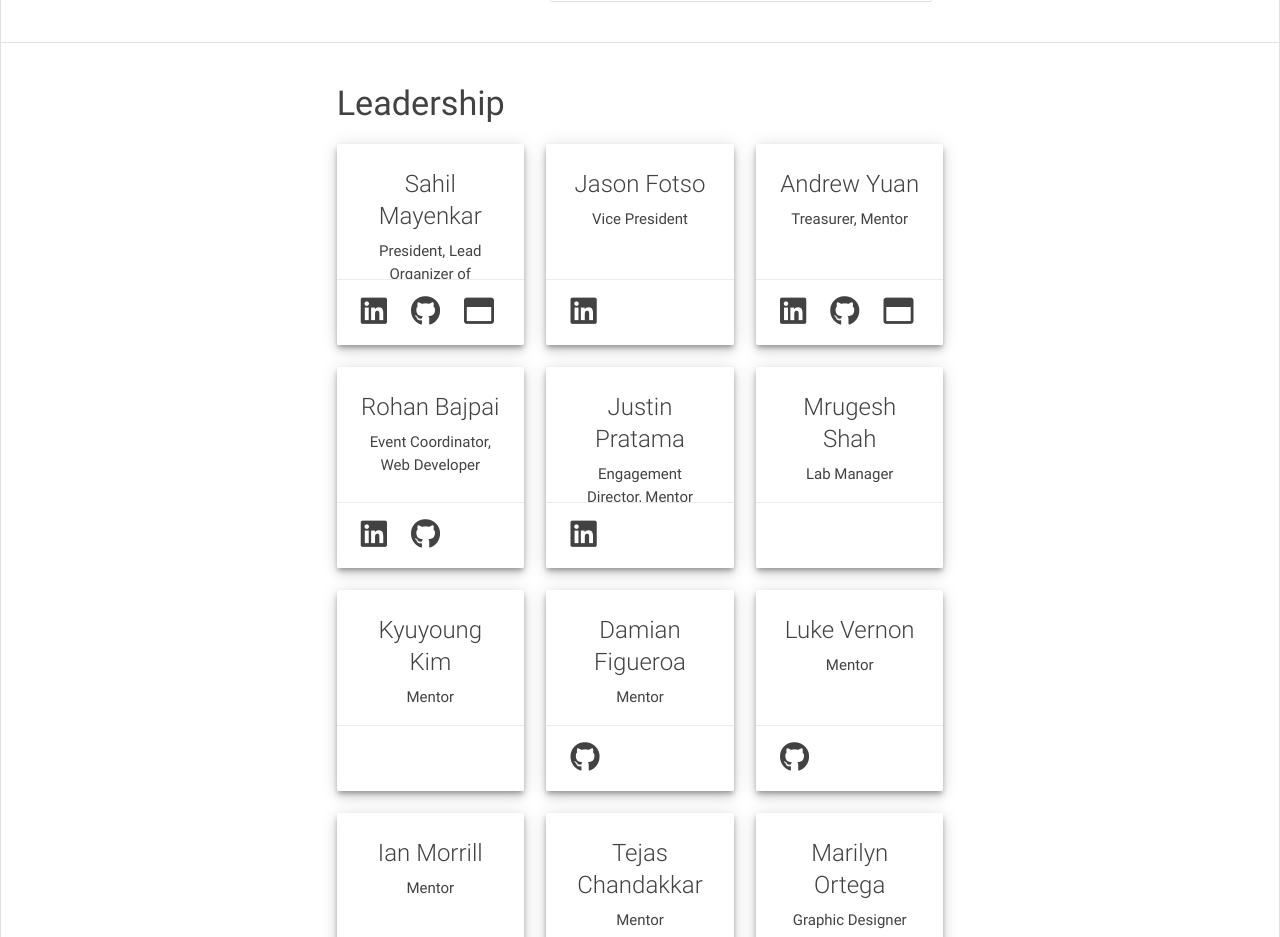
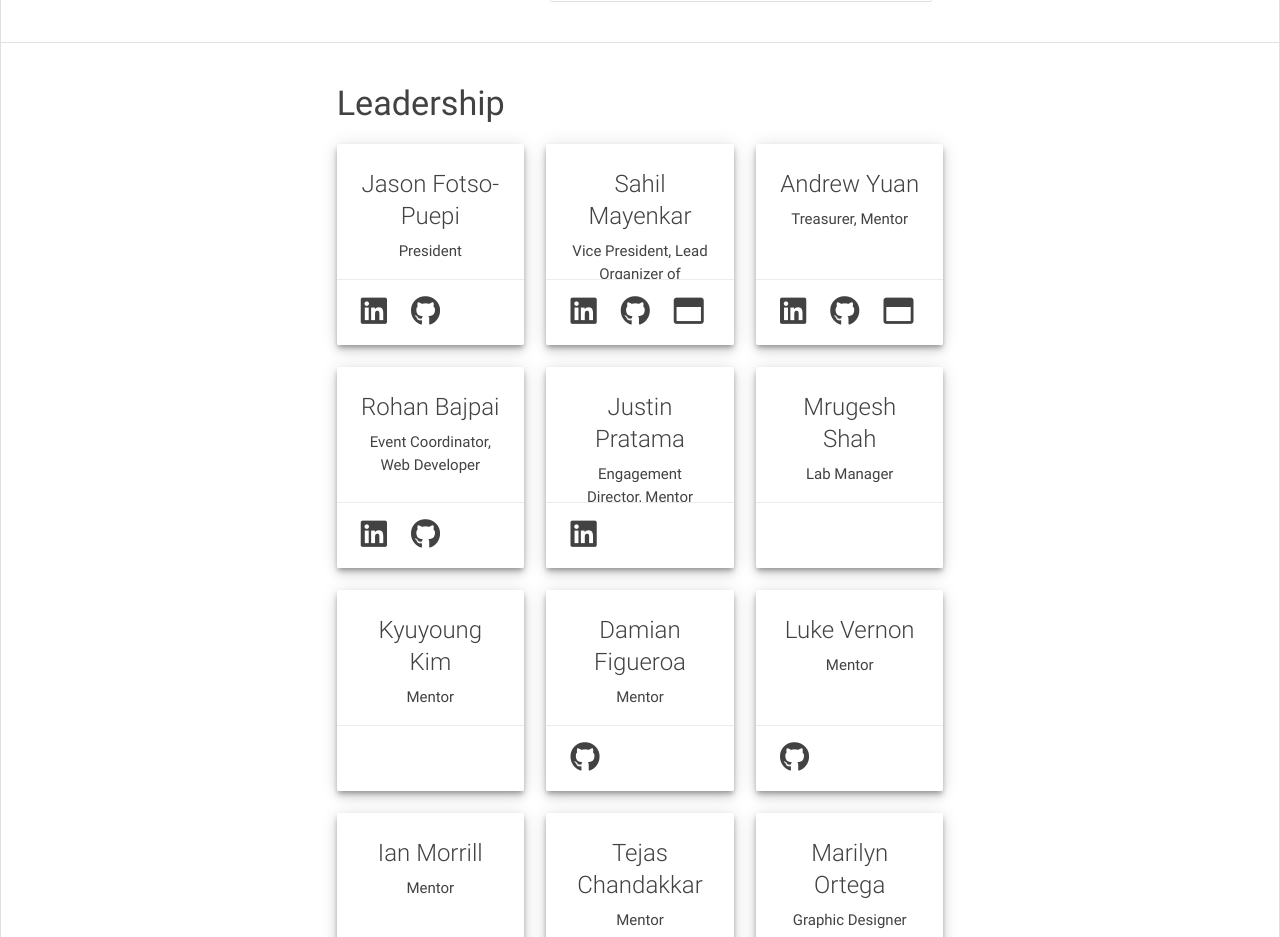
Before and after one commit to umdxrclub/xrc-prev-website, a React (Create React App) app: page / in a window 1280 px wide. Shown: the part 2480-3417 px from the top of the page. Built offline with nearby package versions, Linux system fonts and the light colour scheme.

Commit message:
Updated Leadership Details

```diff
--- a/src/XR_CONSTANTS.js
+++ b/src/XR_CONSTANTS.js
@@ -23,18 +23,21 @@ module.exports = Object.freeze({
 
 	// Information about members of the xr club leadership.
 	LEADERSHIP_INFORMATION : [
+
+		{
+			'name' : 'Jason Fotso-Puepi',
+			'title' : 'President',
+			'linkedin' : 'https://www.linkedin.com/in/jason-fotso/',
+			'github' : 'https://github.com/DuragJay'
+		},
 		{
 			'name' : 'Sahil Mayenkar',
-			'title' : 'President, Lead Organizer of RealityHacks',
+			'title' : 'Vice President, Lead Organizer of RealityHacks',
 			'web' : 'https://www.sahilmayenkar.com/',
 			'linkedin' : 'https://www.linkedin.com/in/sahil-mayenkar/',
 			'github' : 'https://github.com/SahilMayenkar'
 		},
-		{
-			'name' : 'Jason Fotso',
-			'title' : 'Vice President',
-			'linkedin' : 'https://www.linkedin.com/in/jason-fotso/'
-		},
+
 		{
 			'name' : 'Andrew Yuan',
 			'title' : 'Treasurer, Mentor',
```
